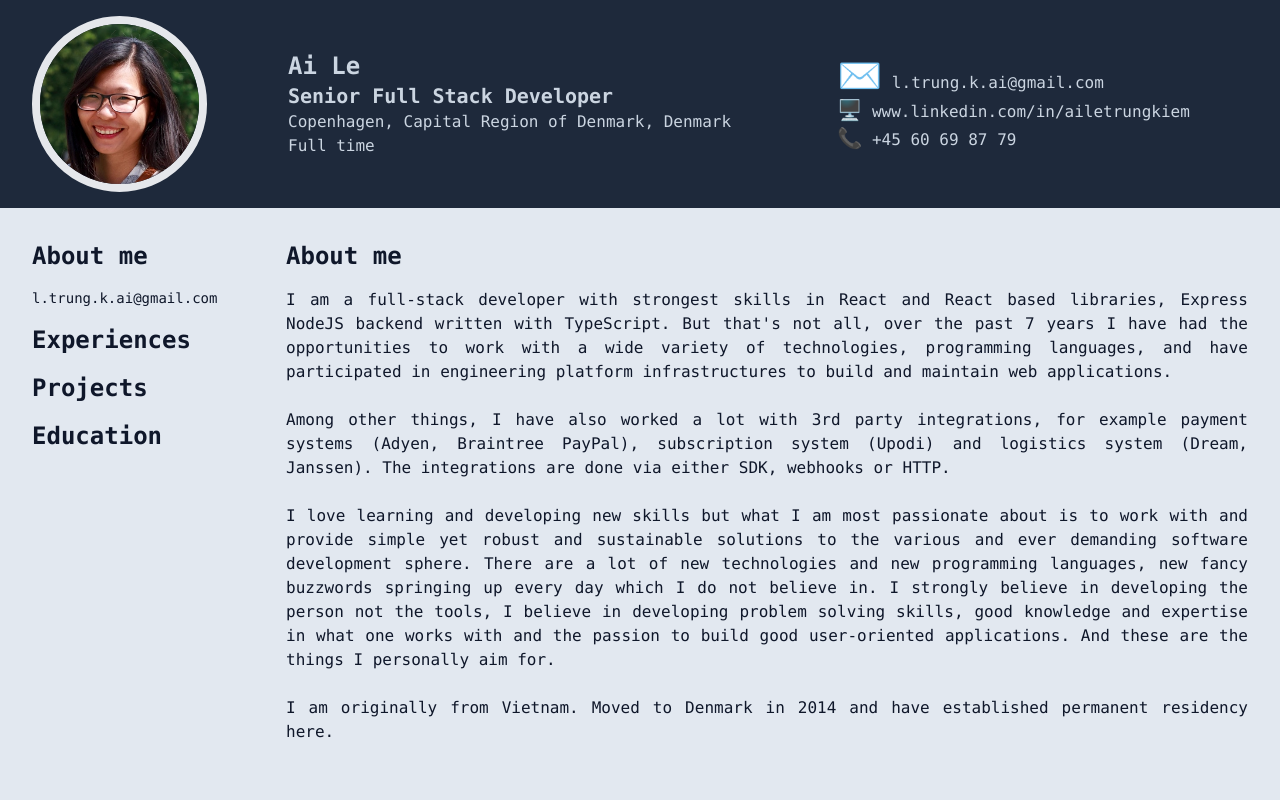
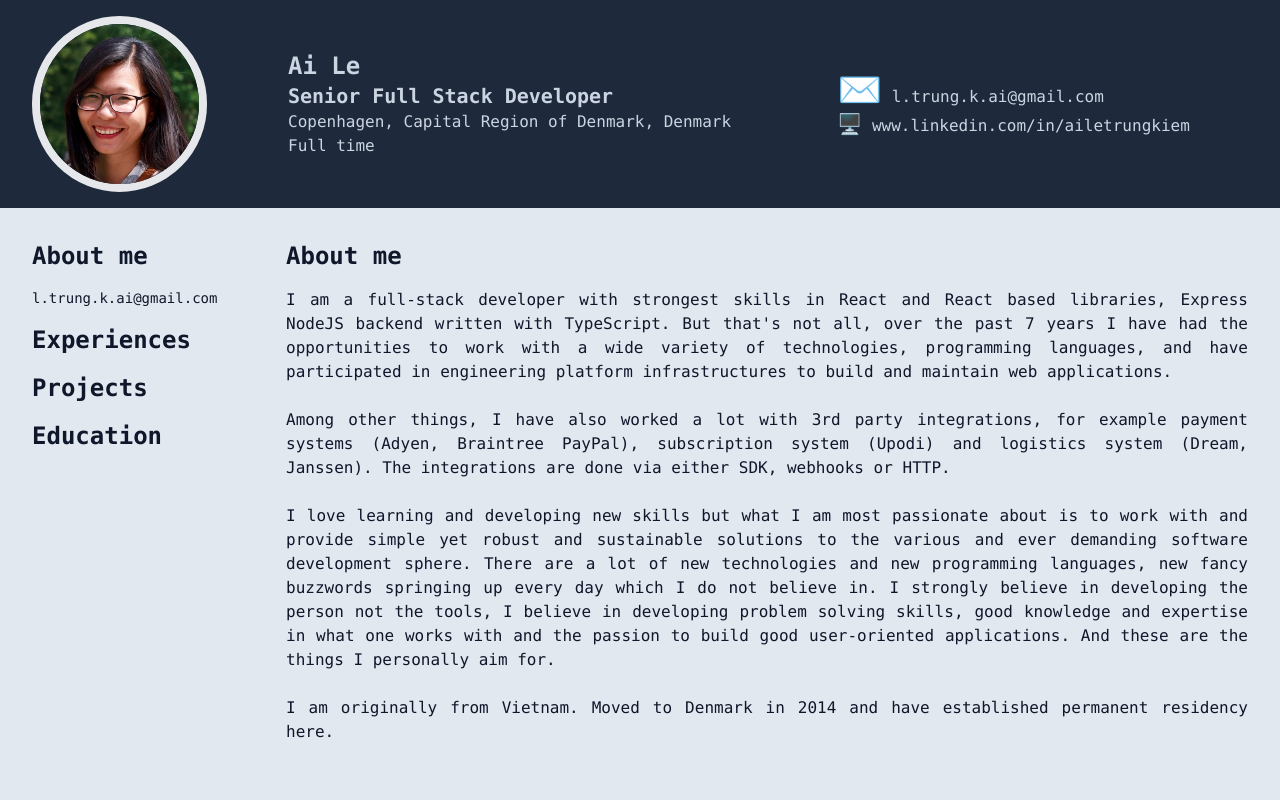
Before and after one commit to letrungkiemai/resume, a React (Create React App) app: page / in a window 1280 px wide. Shown: the top 800 px of the page. Built offline with nearby package versions, Linux system fonts and the light colour scheme.

Commit message:
Removed tlf

```diff
--- a/src/components/Header.tsx
+++ b/src/components/Header.tsx
@@ -29,11 +29,6 @@ export const Header = () => {
               www.linkedin.com/in/ailetrungkiem
             </a>
           </h1>
-          <h1>
-            <a href="tel:+4560698779">
-              <span className="text-xl">📞</span> +45 60 69 87 79
-            </a>
-          </h1>
         </div>
       </div>
     </header>
```
